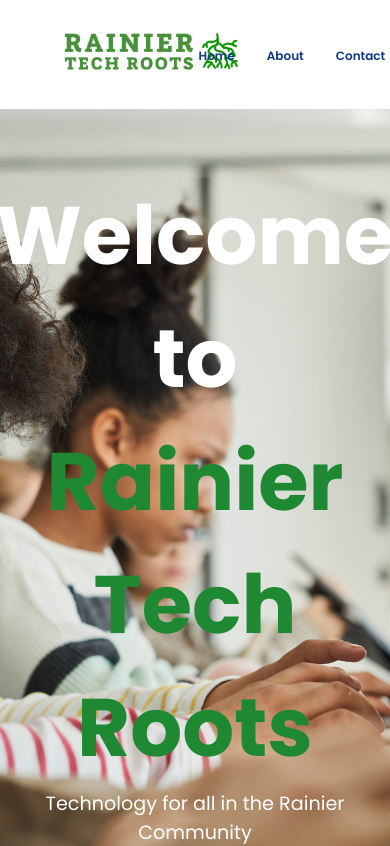
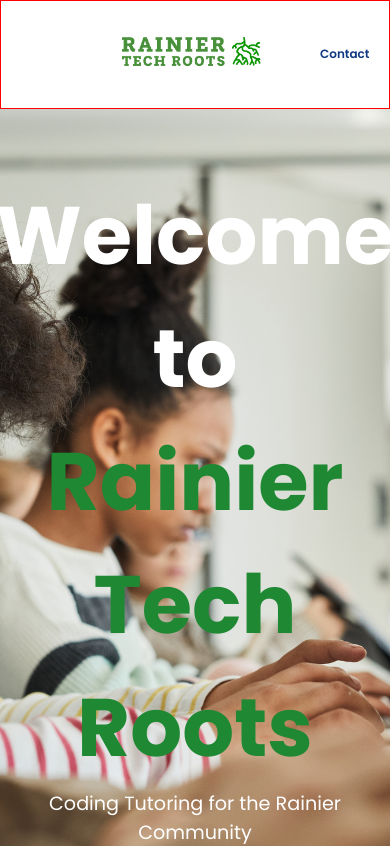
Before and after one commit to anthony-balfour/RainierTechRootsSite, a React (Create React App) app: page / in a window 390 px wide. Shown: the top 846 px of the page. Built offline with nearby package versions, Linux system fonts and the light colour scheme; a web font is replaced by a local one.

Commit message:
footer and mobile nav styling

```diff
--- a/src/Pages/Home/Sections/Footer/Footer.css
+++ b/src/Pages/Home/Sections/Footer/Footer.css
@@ -7,6 +7,11 @@
 }
 
 .footer-container p {
-  padding: 18px;
   font-size: 14px;
 }
+
+.contact {
+  flex-direction: column;
+  justify-content: center;
+  align-items: start;
+}
--- a/src/Pages/Home/Sections/Footer/Footer.js
+++ b/src/Pages/Home/Sections/Footer/Footer.js
@@ -5,11 +5,12 @@
   return (
     <footer>
       <section className='footer-container flex'>
-        <p>©2024 by Rainier Tech Roots. Located in South Seattle.</p>
+        <div className="flex contact">
+        <p>©2024 by Rainier Tech Roots. Location in South Seattle
+        </p>
+        </div>
         <div>
-          <img />
-          <img />
-          <img />
+        <p>rainiertechroots@gmail.com</p>
         </div>
       </section>
     </footer>
--- a/src/Pages/Home/Sections/InfoPanel/InfoPanel.css
+++ b/src/Pages/Home/Sections/InfoPanel/InfoPanel.css
@@ -25,7 +25,7 @@
   object-fit: cover;
 }
 
-.info-panel-container button {
+.info-panel-container .book-meeting {
     padding: 7px 30px;
     background-color: #1F8833;
     border: none;
@@ -38,6 +38,7 @@
     position: absolute;
     bottom: -5rem;
     left: 0;
+    text-decoration: none;
 }
 
 .info-panel-text p {
--- a/src/Pages/Home/Sections/InfoPanel/InfoPanel.js
+++ b/src/Pages/Home/Sections/InfoPanel/InfoPanel.js
@@ -1,6 +1,7 @@
 import React from 'react'
 import './InfoPanel.css'
 import group from '../../assets/group_m.jpg'
+import { Link } from 'react-router-dom'
 
 export default function InfoPanel() {
   return (
@@ -10,7 +11,7 @@
         <p>At Rainier Tech Roots, we believe in providing personalized attention to each student. We conduct one-on-one sessions as well as group classes,
           depending on the student's preference. Our tutors use a hands-on approach to make learning fun and engaging.
           We also conduct workshops and seminars to keep our students updated with the latest technology trends.
-        <button>Book A Meeting</button>
+        <button><Link className="book-meeting" to="https://calendly.com/rainiertechroots/30min">Book A Meeting</Link></button>
         </p>
       </article>
       <figure>
--- a/src/Pages/Home/Sections/LandingPage/LandingPage.js
+++ b/src/Pages/Home/Sections/LandingPage/LandingPage.js
@@ -10,7 +10,7 @@
       <article className="welcome-message-container">
         <h1 className="white-text">Welcome to</h1>
         <h1 className="green-text">Rainier Tech Roots</h1>
-        <p className="white-text">Technology for all in the Rainier Community</p>
+        <p className="white-text">Coding Tutoring for the Rainier Community</p>
         <button id="button" className="white-text">Join The Cause</button>
       </article>
 
--- a/src/Pages/Home/Sections/ProgramsInfo/ProgramsInfo.css
+++ b/src/Pages/Home/Sections/ProgramsInfo/ProgramsInfo.css
@@ -1,5 +1,5 @@
 .programs-info-container {
-  height: 110vh;
+  height: 104vh;
   justify-content:center;
   align-items: center;
   flex-direction: column;
@@ -28,8 +28,8 @@
 
 .program-paragraph {
   transform: translateY(1.5rem);
-  font-size: 0.82rem;
-  max-width: 18vw;
+  font-size: .92rem;
+  max-width: 20vw;
   line-height: 2rem;
 }
 
--- a/src/Pages/Navbar/Navbar.css
+++ b/src/Pages/Navbar/Navbar.css
@@ -1,7 +1,6 @@
 nav {
   height: 12.9vh;
   justify-content: space-between;
-  outline: 2px solid limegreen;
   align-items: center;
   padding-left: 4rem;
 }
@@ -37,3 +36,29 @@
   color: rgb(15,57,130);
   font-size: 0.75rem;
 }
+
+/* Mobile */
+
+/* Nav Mobile */
+
+@media screen and (max-width: 450px) {
+  nav {
+    justify-content: flex-end;
+    border: 1px solid red;
+    position: relative;
+  }
+
+  .nav-links {
+    display: none;
+  }
+  .contact {
+    display: block;
+    padding-right: 2.5vw;
+  }
+
+  #logo {
+    width: 140px;
+    transform: translateX(7.3vw);
+  }
+
+}
--- a/src/Pages/Navbar/Navbar.js
+++ b/src/Pages/Navbar/Navbar.js
@@ -19,7 +19,7 @@
             <Link to="/about" className="nav-links">About</Link>
           </li>
           <li>
-            <Link to="/contact" className="nav-links">Contact</Link>
+            <Link to="https://calendly.com/rainiertechroots/30min" className="nav-links contact">Contact</Link>
           </li>
         </ul>
       </section>
```
